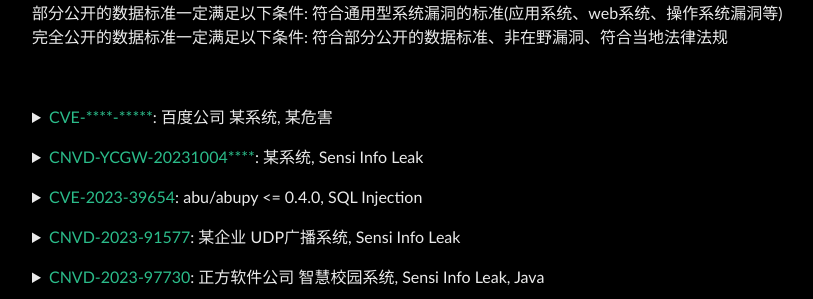
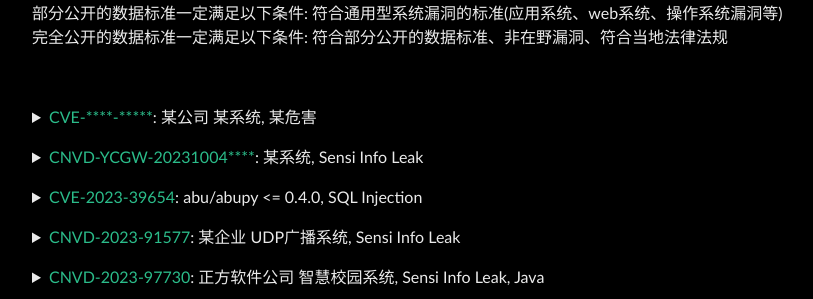
Before and after one commit to Leeyangee/leeyangee.github.io, a Jekyll site: the page built from _posts/1970-01-01-Common-Record.md, in a window 1280 px wide. Shown: the part 590-889 px from the top of the page, without its empty margins (160-973 px from the left). Built offline with Jekyll 4.4.1, drawn with Linux system fonts in a browser that asks for light colours.

Commit message:
Update 1970-01-01-Common-Record.md

```diff
--- a/_posts/1970-01-01-Common-Record.md
+++ b/_posts/1970-01-01-Common-Record.md
@@ -10,7 +10,7 @@
 
 <br>
 <details>
-      <summary><font color="#2bbc8a">CVE-****-*****</font>: 百度公司 某系统, 某危害</summary>
+      <summary><font color="#2bbc8a">CVE-****-*****</font>: 某公司 某系统, 某危害</summary>
       <pre><code>
 根据相关法律法规及负责任的披露原则，漏洞细节不公开
       </code></pre>
```
